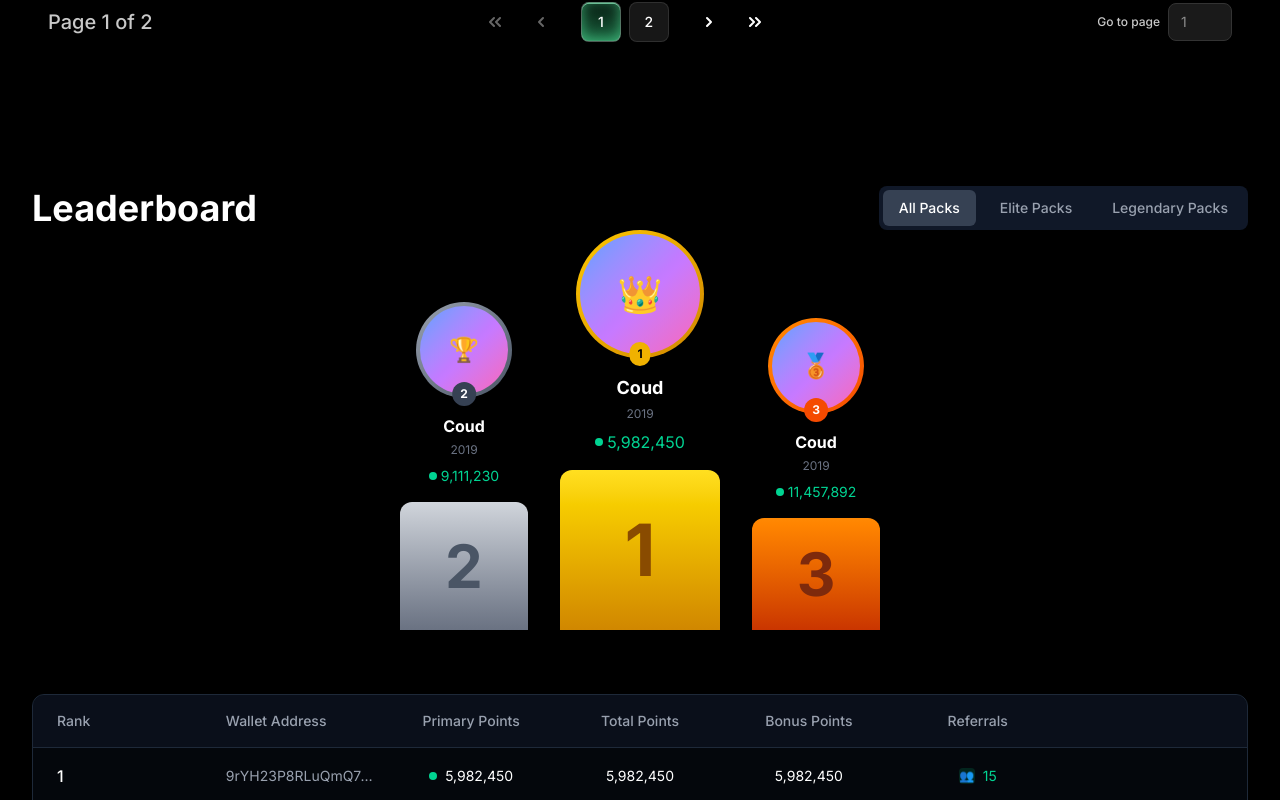
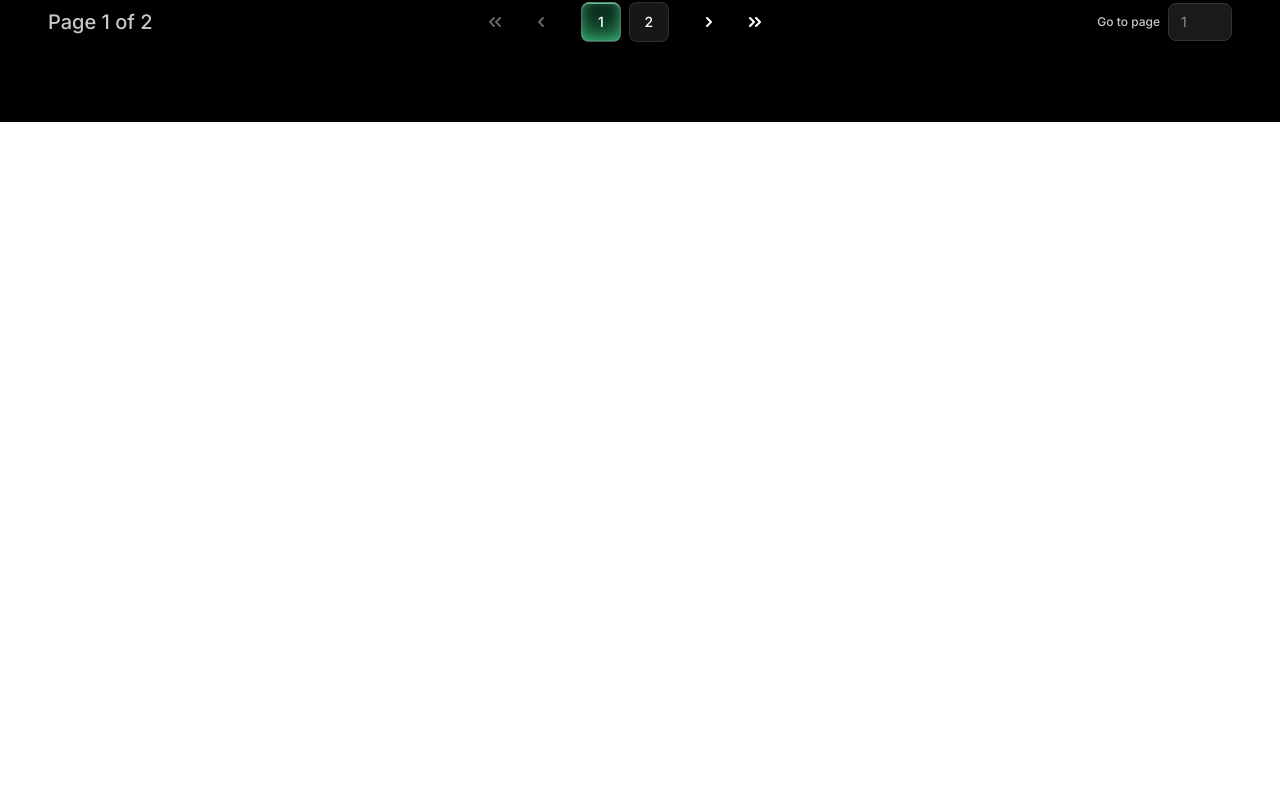
Before and after one commit to neowave-studio/collector, a Next.js app: page / in a window 1280 px wide. Shown: the part 2160-2960 px from the top of the page. After the commit the page ends 2282 px from the top, so only its background shows below. Built offline with nearby package versions, Linux system fonts and the light colour scheme.

Commit message:
revmoed leaderboard

```diff
--- a/app/page.js
+++ b/app/page.js
@@ -12,7 +12,7 @@ export default function HomePage() {
 
                 <CardSection/>
 
-                 <LeaderboardSection/>
+
 
 
 
```
